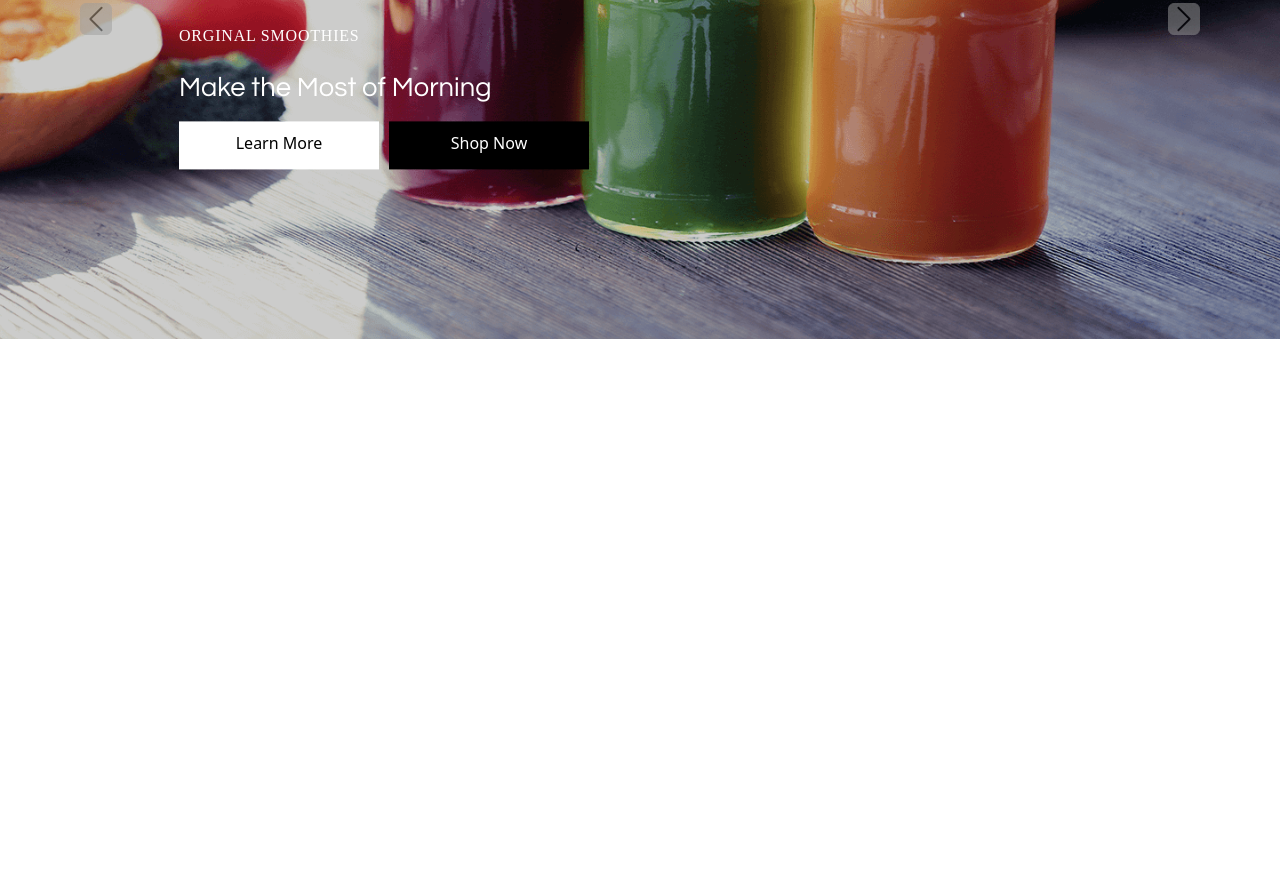
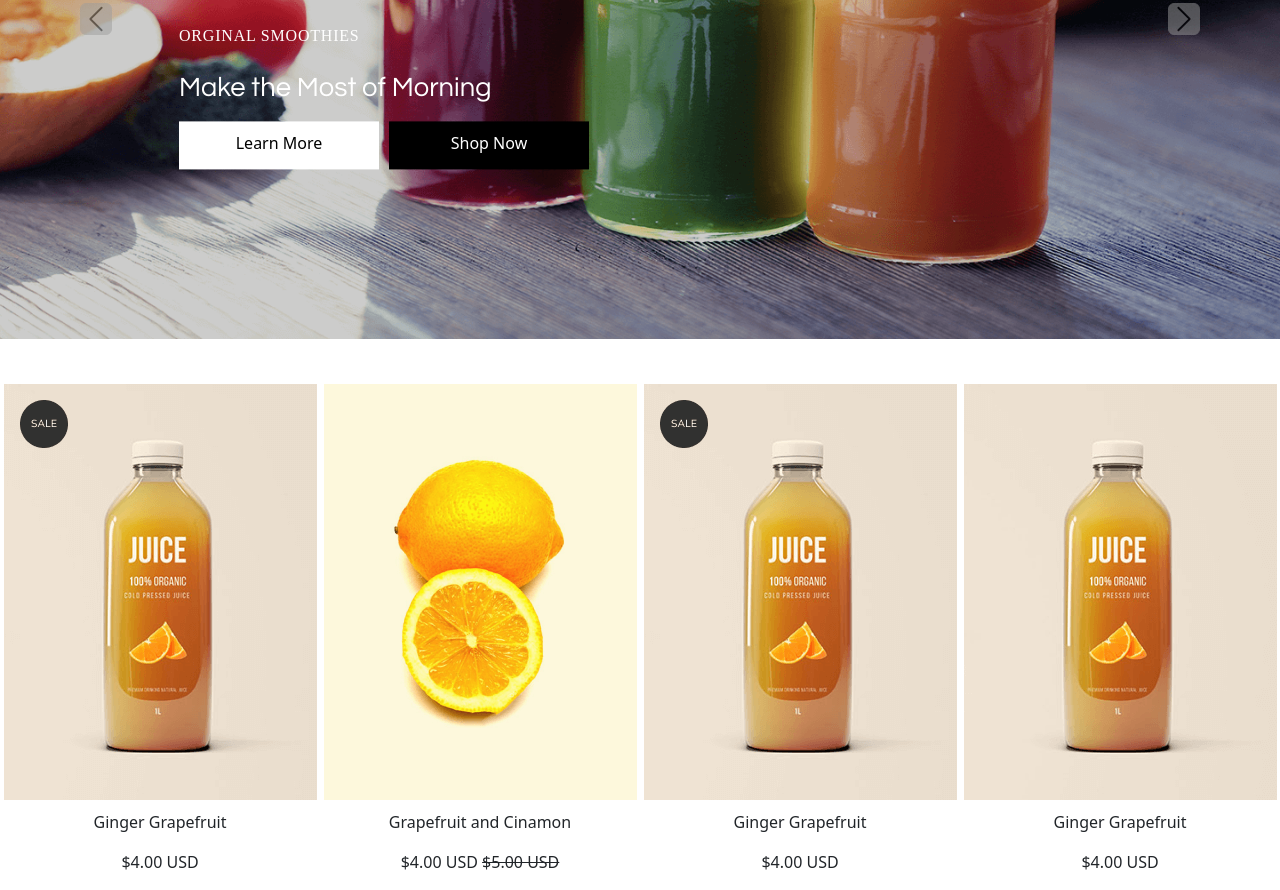
Before and after one commit to Atanu40/LIGHTENIAM, a plain HTML site: page index.html in a window 1280 px wide. Shown: the part 368-1258 px from the top of the page. Before the commit the page ends 800 px from the top, so only its background shows below. Drawn offline with nearby package versions, Linux system fonts and the light colour scheme.

Commit message:
Section 02
Using css grid & flex

```diff
--- a/index.html
+++ b/index.html
@@ -95,7 +95,7 @@
         <!--Section 01-->
 
         <section>
-            <div id="carouselExampleDark" class="carousel carousel-dark slide "data-bs-touch="false">
+            <div id="carouselExampleDark" class="carousel carousel-dark slide " data-bs-touch="false">
 
                 <div class="carousel-inner">
                     <div class="carousel-item active" data-bs-interval="10000">
@@ -163,6 +163,64 @@
             </div>
         </section>
 
+        <!--Section 02-->
+
+        <section class="section02-full-container">
+            <div class="section02-card-container">
+                <div class="section02-card-img">
+                    <img src="./images/Group 9.png" alt="">
+                </div>
+
+                <div class="section-02-card-text">
+                    <p>Ginger Grapefruit</p>
+                    <p>$4.00 USD</p>
+                </div>
+            </div>
+
+            <div class="section02-card-container">
+
+                <div class="section02-card-img">
+                    <!--<a href="#" class="button3">Quick View</a>-->
+                    <img class="position" src="./images/Group 7.png" alt="">
+
+                </div>
+
+
+                <div class="section-02-card-text">
+                    <p>Grapefruit and Cinamon</p>
+                    <p>$4.00 USD <span class="text-decoration-line-through section-02-card-text-cut">$5.00 USD</span>
+                    </p>
+                </div>
+            </div>
+
+            <div class="section02-card-container">
+                <div class="section02-card-img">
+                    <img src="./images/Group 9.png" alt="">
+                </div>
+
+                <div class="section-02-card-text">
+                    <p>Ginger Grapefruit</p>
+                    <p>$4.00 USD</p>
+                </div>
+            </div>
+
+            <div class="section02-card-container">
+                <div class="section02-card-img">
+                    <img src="./images/Rectangle 6.png" alt="">
+                </div>
+
+                <div class="section-02-card-text">
+                    <p>Ginger Grapefruit</p>
+                    <p>$4.00 USD</p>
+                </div>
+            </div>
+
+        </section>
+
+        <!--Section 03-->
+
+
+
 
     </main>
 
```
